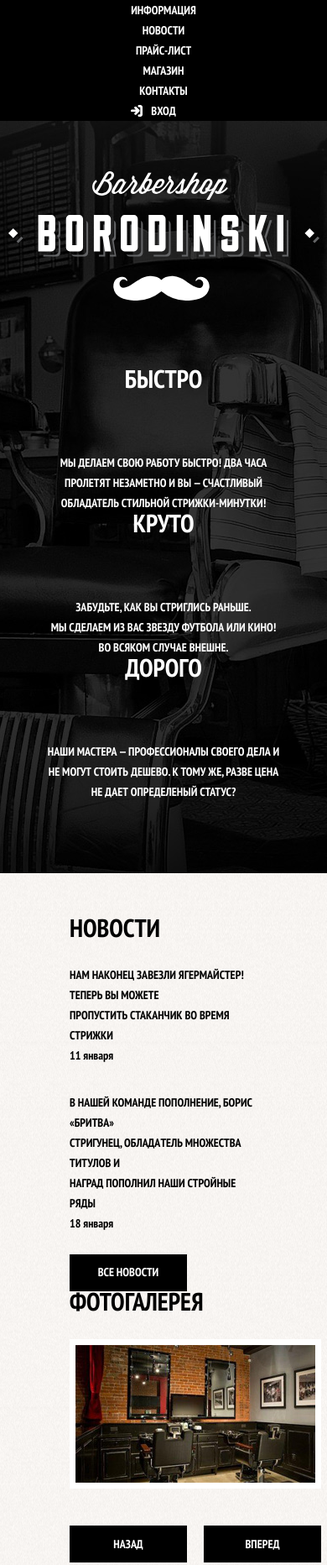
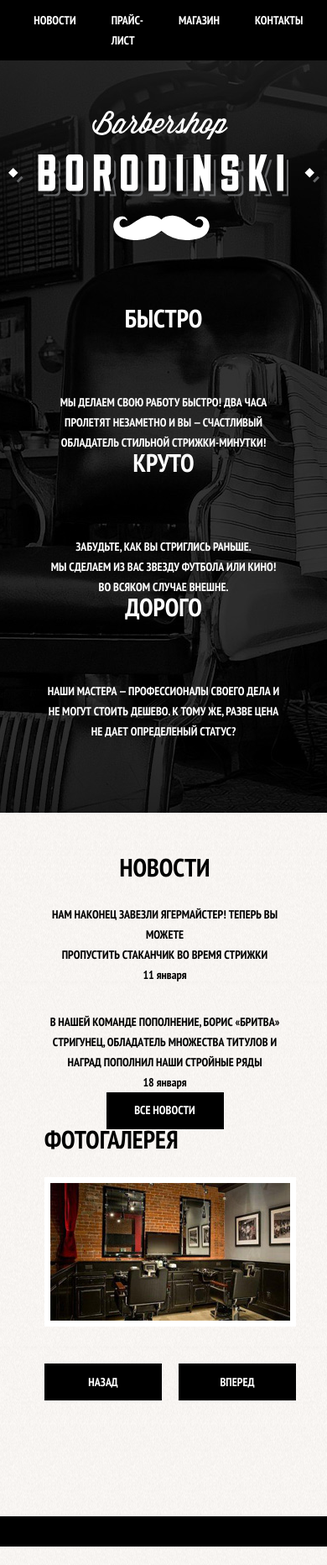
Before and after one commit to dmitro92/test, a plain HTML site: page index.html in a window 390 px wide. Shown: the top 1864 px of the page at 84% size. Drawn offline with Linux system fonts and the light colour scheme.

Commit message:
tesing commit

```diff
--- a/css/style.css
+++ b/css/style.css
@@ -295,34 +295,27 @@
     border: none;
 }
 
-@media (max-width: 680px) {
+/*Media*/
 
-    .main-header {
-        display: block;
-        height: auto;
+@media (max-width: 950px) {
+    .wrapper-section {
+        max-width: 800px;
+        padding: 53px 50px 50px 53px;
+    }
+}
 
-    }
-    .main-navigation {
-        display: block;
-        margin: 0 auto;
-        width: 300px;
-        text-align: center;
-    }
-    .main-navigation ul {
-        display: block;
-        margin: 0 auto;
-        width:300px;
-        text-align: center;
-    }
-    .login-link {
-        margin: 0 auto;
-        width: auto;
-        padding:0;
-        background-position: 90px center;
-    }
+@media (max-width: 854px) {
 
     .features-list {
         display: block;
+    }
+
+    .news {
+        text-align: center;
+    }
+
+    .news a {
+        margin: 0 auto;
     }
 
     .wrapper-section {
@@ -333,25 +326,6 @@
         background-repeat: repeat;
     }
 
-    .footer-wrapper {
-        flex-wrap: wrap;
-    }
 
-    .footer-address {
-        width: 300px
-    }
-
-    .footer-social {
-        width: 300px
-    }
-
-    .footer-credits {
-        width: 300px
-    }
-
-    .site-footer {
-        width: auto;
-        height: auto;
-    }
 
     }
```
